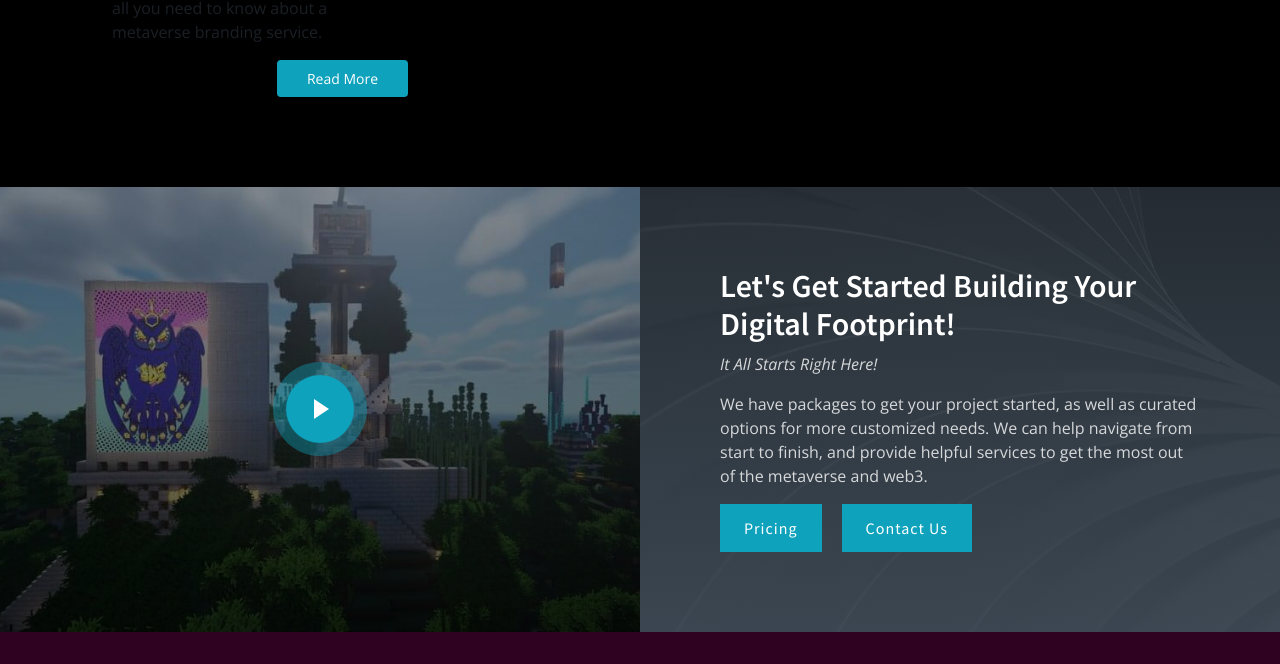
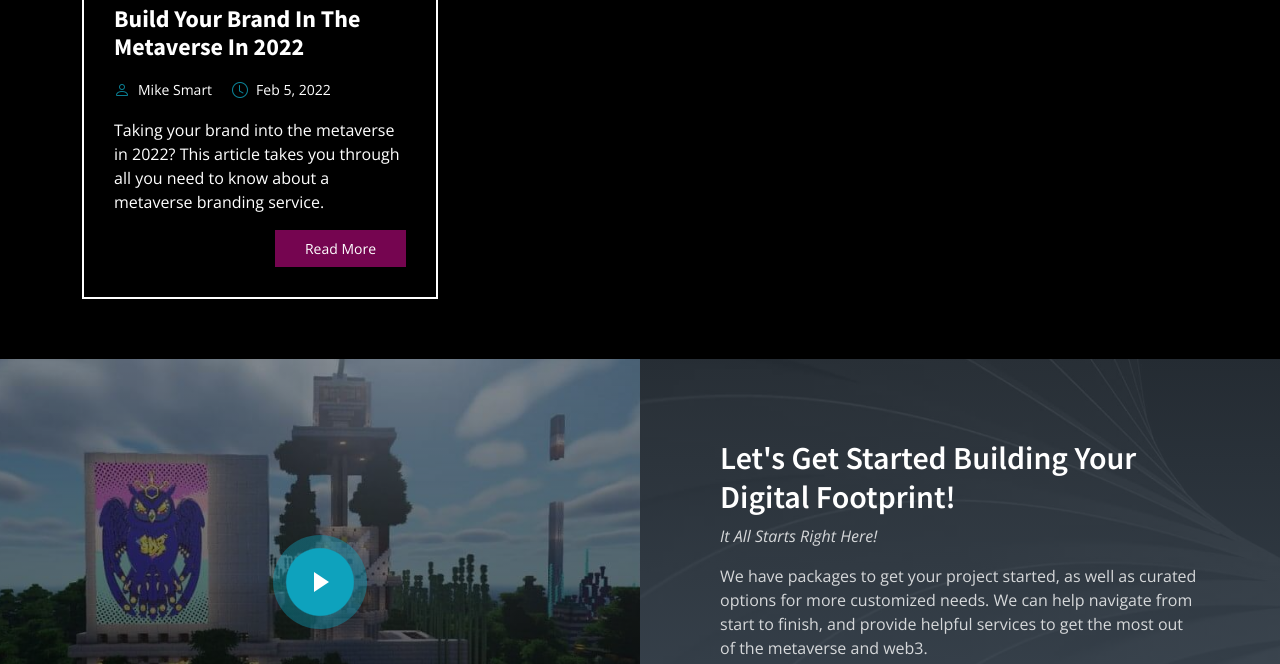
Before and after one commit to webdevings/metabuilders, a plain HTML site: page blog.html in a window 1280 px wide. Shown: the part 436-1100 px from the top of the page. Drawn offline with nearby package versions, Linux system fonts and the light colour scheme.

Commit message:
Add files via upload

```diff
--- a/assets/css/main.css
+++ b/assets/css/main.css
@@ -2231,6 +2231,8 @@ background: #2e0220;
   box-shadow: 0 4px 16px rgba(var(--color-black-rgb), 0.1);
   padding: 30px;
   height: 100%;
+  border: 2px solid #fff;
+
 }
 .blog .posts-list article + article {
   margin-top: 60px;
@@ -2247,7 +2249,7 @@ background: #2e0220;
   margin: 20px 0 0 0;
 }
 .blog .posts-list .title a {
-  color: var(--color-secondary);
+  color: #fff;
   transition: 0.3s;
 }
 .blog .posts-list .title a:hover {
@@ -2275,22 +2277,26 @@ background: #2e0220;
   color: rgba(var(--color-primary-rgb), 0.8);
 }
 .blog .posts-list .meta-top a {
-  color: var(--color-gray);
+  color: #fff;
   font-size: 14px;
   display: inline-block;
   line-height: 1;
 }
+
+.blog .posts-list p {
+  color: #fff;
+}
 .blog .posts-list .content {
   margin-top: 20px;
 }
 .blog .posts-list .read-more a {
   display: inline-block;
-  background: var(--color-primary);
+  background: #750550;
   color: var(--color-white);
   padding: 8px 30px;
   transition: 0.3s;
   font-size: 14px;
-  border-radius: 4px;
+  border-radius: 0px;
 }
 .blog .posts-list .read-more a:hover {
   background: rgba(var(--color-primary-rgb), 0.8);
@@ -2321,6 +2327,7 @@ background: #2e0220;
   font-size: 22px;
   margin-top: 30px;
   font-weight: bold;
+  color: #fff;
 }
 .blog .blog-details .content blockquote {
   overflow: hidden;
```
Also changed, not shown: assets/img/blog/branding.jpeg (added), assets/img/portfolio/1.jpg (added), assets/img/portfolio/2.jpg (added), assets/img/portfolio/3.jpg (added), assets/img/portfolio/4.jpg (added), assets/img/portfolio/5.jpg (added), assets/img/portfolio/6.jpg (added), 1 other file.
